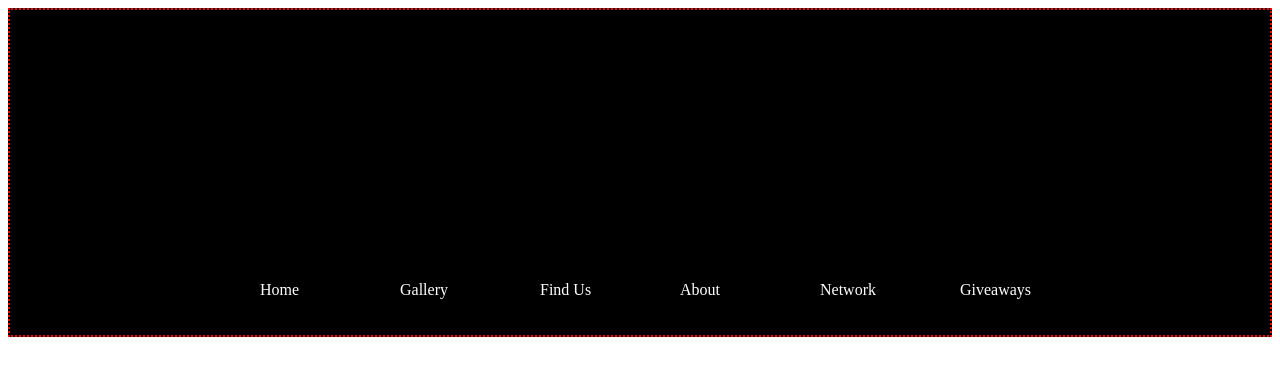
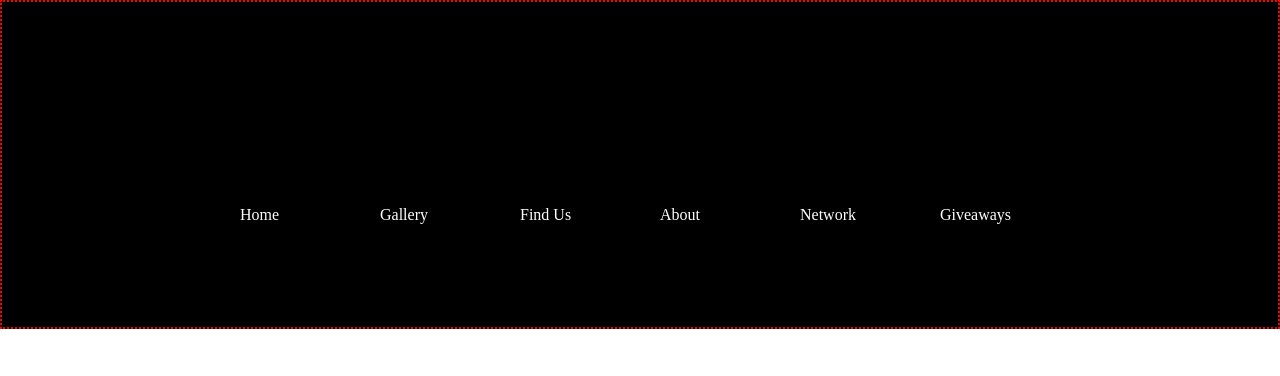
Before and after one commit to shepardb0y-src/Jees-shac-app, a React (Create React App) app: page / in a window 1280 px wide. Shown: the top 376 px of the page. Built offline with nearby package versions, Linux system fonts and the light colour scheme.

Commit message:
addded global style sheet for css reset

```diff
--- a/src/App.js
+++ b/src/App.js
@@ -1,15 +1,18 @@
 import Nav from "./components/Nav.js";
 import styled from "styled-components";
+import GlobalStyles from "./components/GlobalStyles.js";
 
 const Container = styled.div`
-  background-color: grey;
   display: flex;
   justify-content: center;
+  background-color: grey;
+
 `;
 
 function App() {
   return (
     <Container>
+      <GlobalStyles />
       <Nav />
     </Container>
   );
--- /dev/null
+++ b/src/components/GlobalStyles.js
@@ -0,0 +1,50 @@
+import { createGlobalStyle } from "styled-components";
+
+const GlobalStyles = createGlobalStyle`
+  /* Your global styles go here */
+  html, body, div, span, applet, object, iframe,
+  h1, h2, h3, h4, h5, h6, p, blockquote, pre,
+  a, abbr, acronym, address, big, cite, code,
+  del, dfn, em, img, ins, kbd, q, s, samp,
+  small, strike, strong, sub, sup, tt, var,
+  b, u, i, center,
+  dl, dt, dd, ol, ul, li,
+  fieldset, form, label, legend,
+  table, caption, tbody, tfoot, thead, tr, th, td,
+  article, aside, canvas, details, embed,
+  figure, figcaption, footer, header, hgroup,
+  menu, nav, output, ruby, section, summary,
+  time, mark, audio, video {
+      margin: 0;
+      padding: 0;
+      border: 0;
+      font-size: 100%;
+      font: inherit;
+      vertical-align: baseline;
+  }
+  /* HTML5 display-role reset for older browsers */
+  article, aside, details, figcaption, figure,
+  footer, header, hgroup, menu, nav, section {
+      display: block;
+  }
+  body {
+      line-height: 1;
+  }
+  ol, ul {
+      list-style: none;
+  }
+  blockquote, q {
+      quotes: none;
+  }
+  blockquote:before, blockquote:after,
+  q:before, q:after {
+      content: '';
+      content: none;
+  }
+  table {
+      border-collapse: collapse;
+      border-spacing: 0;
+  }
+`;
+
+export default GlobalStyles;
--- a/src/components/Nav.js
+++ b/src/components/Nav.js
@@ -16,11 +16,9 @@
   align-items: flex-end;
 `;
 const Items = styled.li`
-  display: flex;
   color: white;
   height: 100px;
   width: 100px;
-  //background-color: orange;
   margin: 20px;
   align-items: flex-end;
 `;
```
